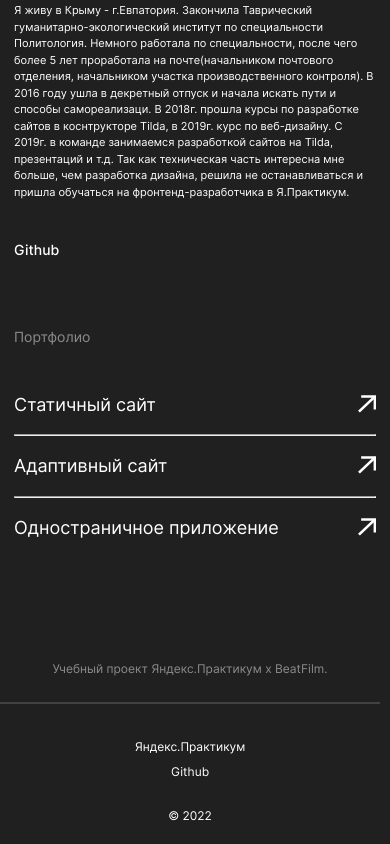
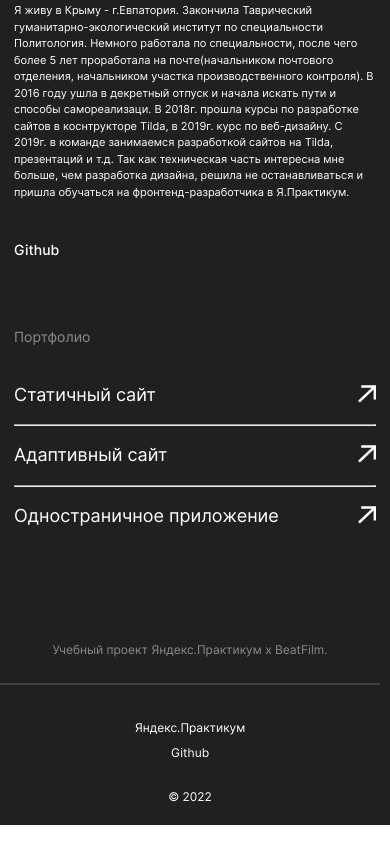
Before and after one commit to Ryabtseva-Ekaterina/movies-explorer-frontend, a React (Create React App) app: page / in a window 390 px wide. Shown: the part 2792-3636 px from the top of the page. Built offline with nearby package versions, Linux system fonts and the light colour scheme.

Commit message:
добавить ховер ссылкам на главной

```diff
--- a/src/components/AboutMe/AboutMe.css
+++ b/src/components/AboutMe/AboutMe.css
@@ -4,7 +4,7 @@
 
 @media screen  and (max-width: 768px) {
     .aboutMe {
-        margin: 110px 70px 100px;
+        margin: 110px 50px 100px;
     }
 }
 
--- a/src/components/Portfolio/Portfolio.css
+++ b/src/components/Portfolio/Portfolio.css
@@ -31,7 +31,7 @@
     }
 }
 
-.porfolio__links {
+.portfolio__links {
     text-decoration: none;
     list-style: none;
     padding: 0;
@@ -44,37 +44,47 @@
     }
 }
 
-.porfolio__nav-link {
+.portfolio__nav-link {
     text-decoration: none;
     color: white;
     display: flex;
     justify-content: space-between;
 }
 
-.portfolio__link {
-    margin: 20px 0 9px;
+.portfolio__nav-link:hover {
+    cursor: pointer;
+    color: #4285F4;
 }
 
-.portfolio__link-text {
+@media screen  and (max-width: 768px) {
+    .portfolio__nav-link {
+        margin: 20px 0;
+    }
+}
+
+@media screen  and (max-width: 540px) {
+    .portfolio__nav-link {
+        margin: 19px 0;
+    }
+}
+
+.portfolio__nav-link-text {
     font-size: 30px;
     font-weight: normal;
     margin: 0;
     margin-bottom: 10px;
 }
 
-.portfolio__link:hover {
-    cursor: pointer;
-    color: #4285F4;
-}
-
 @media screen  and (max-width: 768px) {
     .portfolio__link-text {
+        margin: 0;
         font-size: 28px;
     }
 }
 
 @media screen  and (max-width: 540px) {
     .portfolio__link-text {
+        margin: 0;
         font-size: 18px;
     }
 }
--- a/src/components/Portfolio/Portfolio.js
+++ b/src/components/Portfolio/Portfolio.js
@@ -7,28 +7,28 @@ function Portfolio() {
         <section className='portfolio'>
             <h3 className='portfolio__title'>Портфолио</h3>
             <nav>
-                <ul className='porfolio__links'>
+                <ul className='portfolio__links'>
                     <li className = 'portfolio__link'>
-                        <a href='https://ryabtseva-ekaterina.github.io/how-to-learn/' target='blank' className='porfolio__nav-link'>
+                        <a href='https://ryabtseva-ekaterina.github.io/how-to-learn/' target='blank' className='portfolio__nav-link'>
                             <p className='portfolio__link-text'>Статичный сайт</p>
                             <img className='portfolio__link-image' src={arrow} alt='стрелка'/>
                          </a>
                     </li>
 
 
-                    <hr className="potrfolio__line"/>
+                    <hr className="portfolio__line"/>
 
                     <li className = 'portfolio__link'>
-                        <a href='https://ryabtseva-ekaterina.github.io/russian-travel/index.html' target='blank' className='porfolio__nav-link'>
+                        <a href='https://ryabtseva-ekaterina.github.io/russian-travel/index.html' target='blank' className='portfolio__nav-link'>
                             <p className='portfolio__link-text'>Адаптивный сайт</p>
                             <img className='portfolio__link-image' src={arrow} alt='стрелка'/>
                         </a>
                     </li>
 
-                    <hr className="potrfolio__line"/>
+                    <hr className="portfolio__line"/>
 
                     <li className = 'portfolio__link'>
-                        <a href='http://mesto.ryabtseva.nomoredomains.sbs' target='blank' className='porfolio__nav-link'>
+                        <a href='http://mesto.ryabtseva.nomoredomains.sbs' target='blank' className='portfolio__nav-link'>
                             <p className='portfolio__link-text'>Одностраничное приложение</p>
                             <img className='portfolio__link-image' src={arrow} alt='стрелка'/>
                         </a>
--- a/src/components/Techs/Techs.css
+++ b/src/components/Techs/Techs.css
@@ -70,7 +70,7 @@
 
 @media screen and (max-width: 768px) {
     .techs__tabs {
-        margin: 0 10px;
+        margin: 0 50px;
         justify-content: flex-start;
     }
 }
```
